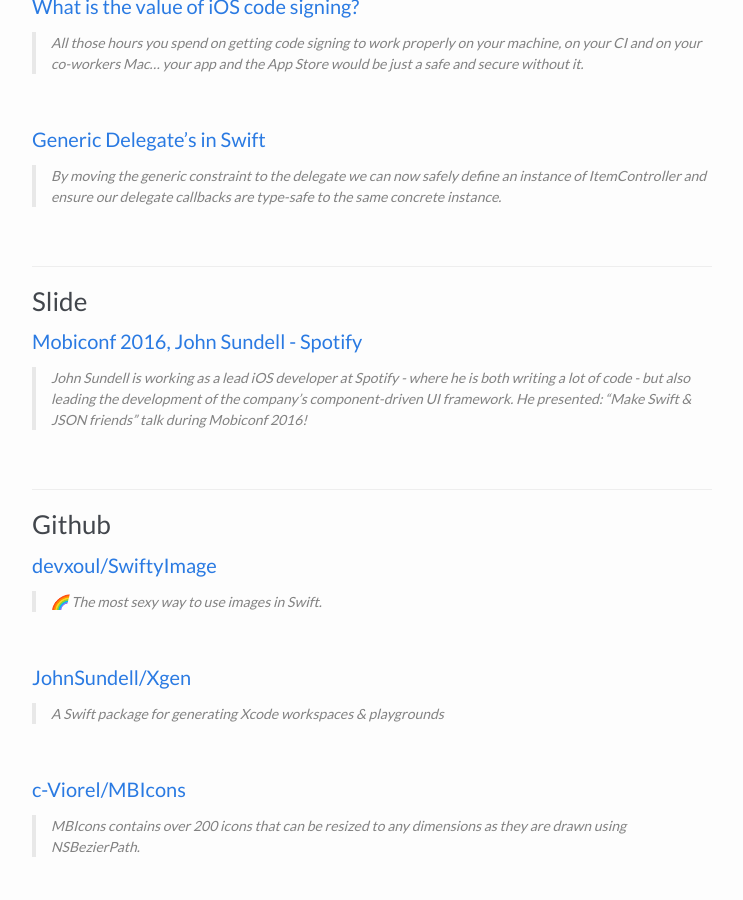
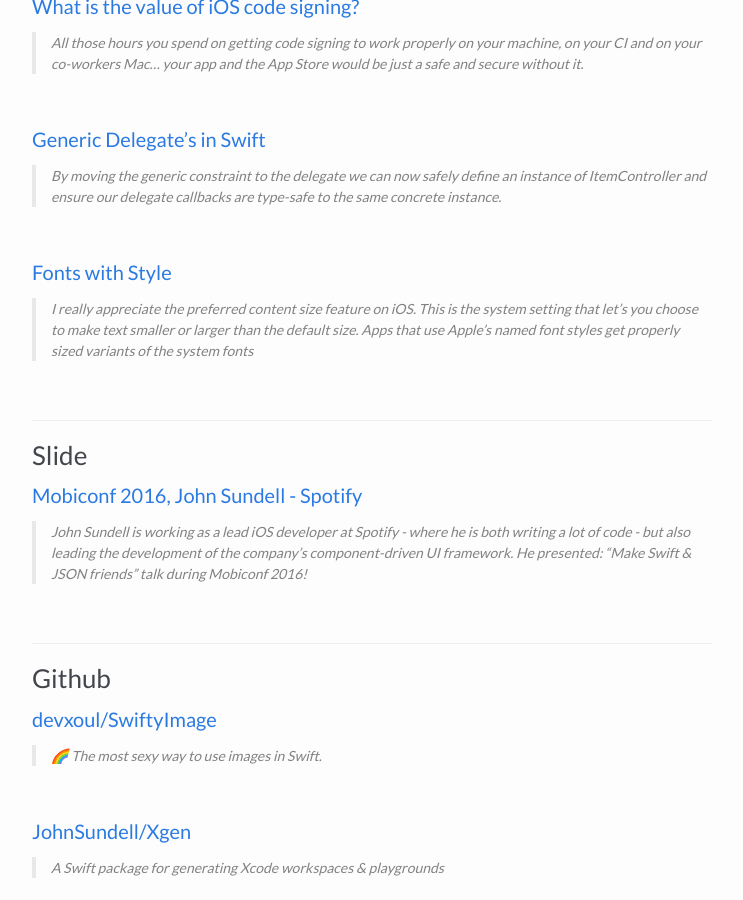
Before and after one commit to pixyzehn/pixyzehn.com, a Jekyll site: the page built from _posts/2017-04-15-swifty-week-21.md, in a window 1280 px wide and 900 px high, scrolled down 962 px. Shown: the whole window, without its empty margins (268-1011 px from the left). Built offline with Jekyll 4.4.1, drawn with Linux system fonts in a browser that asks for light colours; emoji names are drawn with the system emoji font; comment, search, counter and statistics services are not loaded.

Commit message:
Add `Fonts with Style`

```diff
--- a/_posts/2017-04-15-swifty-week-21.md
+++ b/_posts/2017-04-15-swifty-week-21.md
@@ -47,6 +47,12 @@ This is the **#21** article. Or memo?
 #### [Generic Delegate's in Swift](https://152percent.com/blog/2017/4/11/delegates-in-swift)
 
 > By moving the generic constraint to the delegate we can now safely define an instance of ItemController and ensure our delegate callbacks are type-safe to the same concrete instance.
+
+<br>
+
+#### [Fonts with Style](http://curtclifton.net/fonts-with-style)
+
+> I really appreciate the preferred content size feature on iOS. This is the system setting that let’s you choose to make text smaller or larger than the default size. Apps that use Apple’s named font styles get properly sized variants of the system fonts
 
 <br>
 
```
